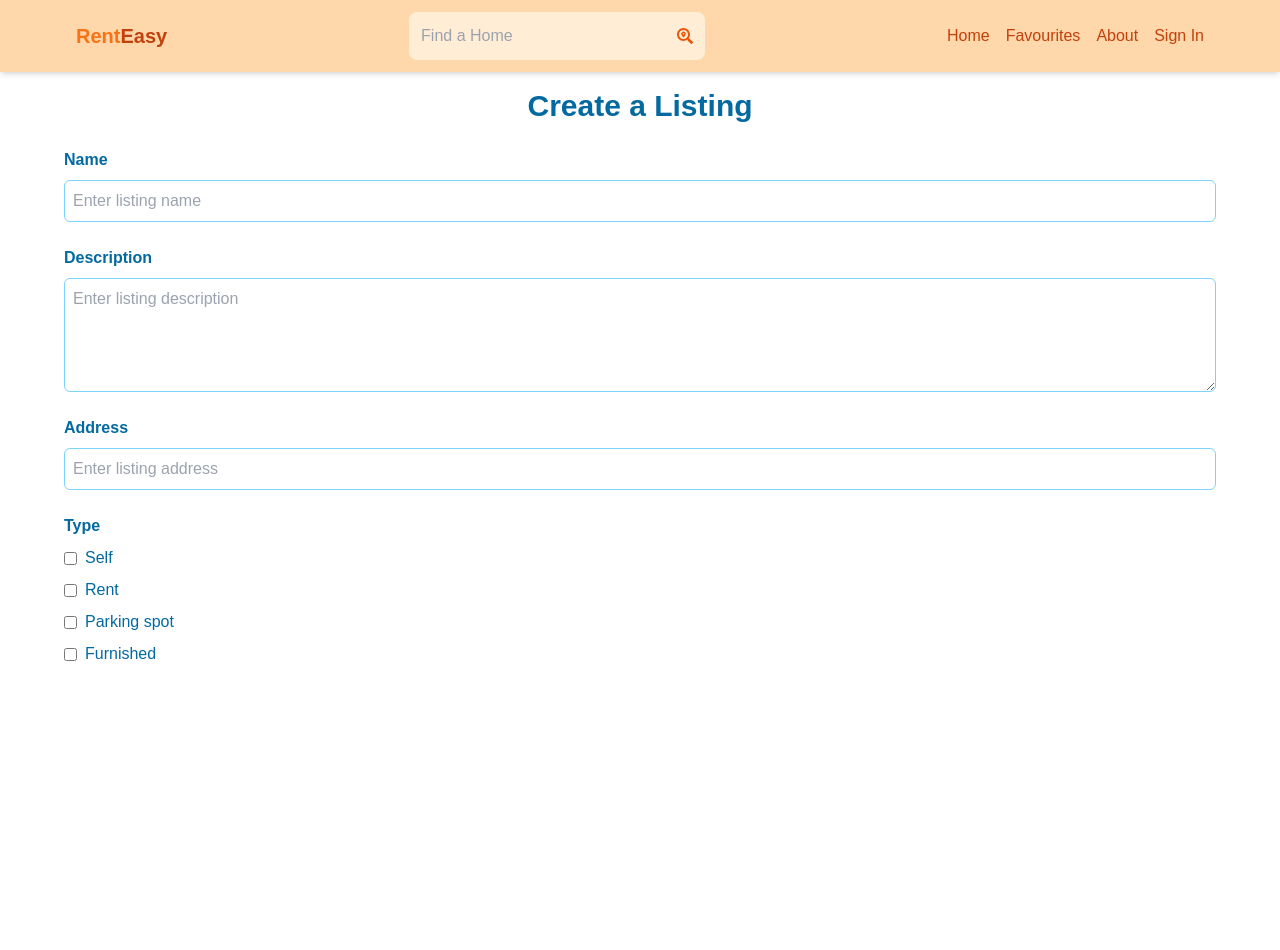
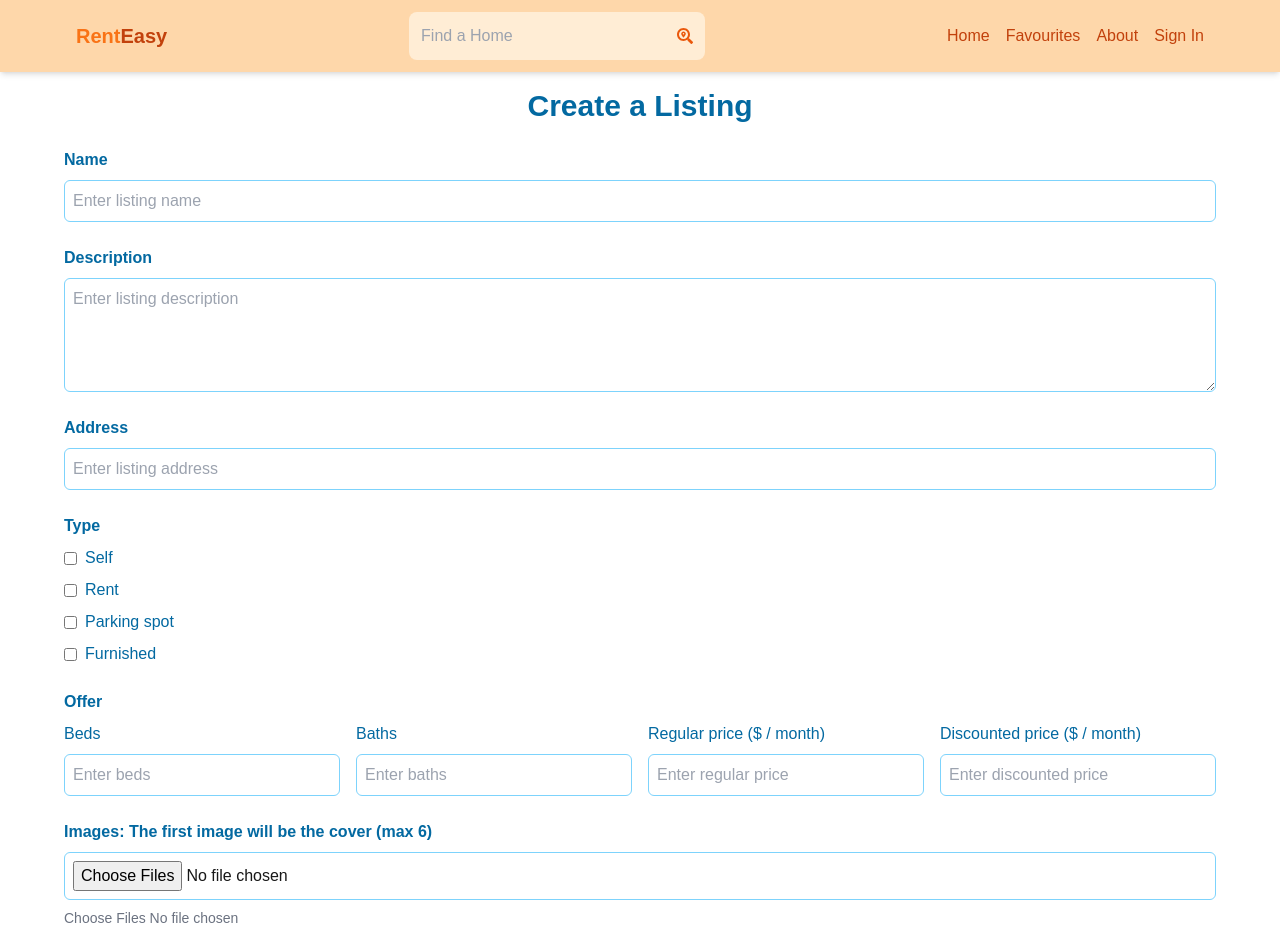
Before and after one commit to edmundnche/RentEasy, a Next.js app: page /create-listing in a window 1280 px wide. Shown: the top 950 px of the page. Before the commit the page ends 800 px from the top, so only its background shows below. Built offline with nearby package versions, Linux system fonts and the light colour scheme.

Commit message:
remaining part of listing page
complete version

```diff
--- a/src/app/create-listing/page.js
+++ b/src/app/create-listing/page.js
@@ -79,6 +79,74 @@ const CreateListing = () => {
             </label>
           </div>
         </div>
+
+        {/* Offer Section */}
+        <div className="flex flex-col gap-2">
+          <label className="text-sky-700 font-semibold">Offer</label>
+          <div className="flex gap-4">
+            {/* Beds Input */}
+            <div className="flex flex-col gap-2 w-1/4">
+              <label className="text-sky-700">Beds</label>
+              <input
+                type="number"
+                placeholder="Enter beds"
+                className="p-2 border border-sky-300 rounded-md"
+              />
+            </div>
+
+            {/* Baths Input */}
+            <div className="flex flex-col gap-2 w-1/4">
+              <label className="text-sky-700">Baths</label>
+              <input
+                type="number"
+                placeholder="Enter baths"
+                className="p-2 border border-sky-300 rounded-md"
+              />
+            </div>
+
+            {/* Regular Price Input */}
+            <div className="flex flex-col gap-2 w-1/4">
+              <label className="text-sky-700">Regular price ($ / month)</label>
+              <input
+                type="number"
+                placeholder="Enter regular price"
+                className="p-2 border border-sky-300 rounded-md"
+              />
+            </div>
+
+            {/* Discounted Price Input */}
+            <div className="flex flex-col gap-2 w-1/4">
+              <label className="text-sky-700">Discounted price ($ / month)</label>
+              <input
+                type="number"
+                placeholder="Enter discounted price"
+                className="p-2 border border-sky-300 rounded-md"
+              />
+            </div>
+          </div>
+        </div>
+
+        {/* Image Upload Section */}
+        <div className="flex flex-col gap-2">
+          <label className="text-sky-700 font-semibold">
+            Images: The first image will be the cover (max 6)
+          </label>
+          <input
+            type="file"
+            multiple
+            accept="image/*"
+            className="p-2 border border-sky-300 rounded-md"
+          />
+          <p className="text-sm text-gray-500">Choose Files No file chosen</p>
+        </div>
+
+        {/* Submit Button */}
+        <button
+          type="submit"
+          className="bg-sky-700 text-white px-6 py-2 rounded-md hover:bg-sky-900 transition-colors duration-200"
+        >
+          CREATE LISTING
+        </button>
       </form>
     </div>
   );
```
